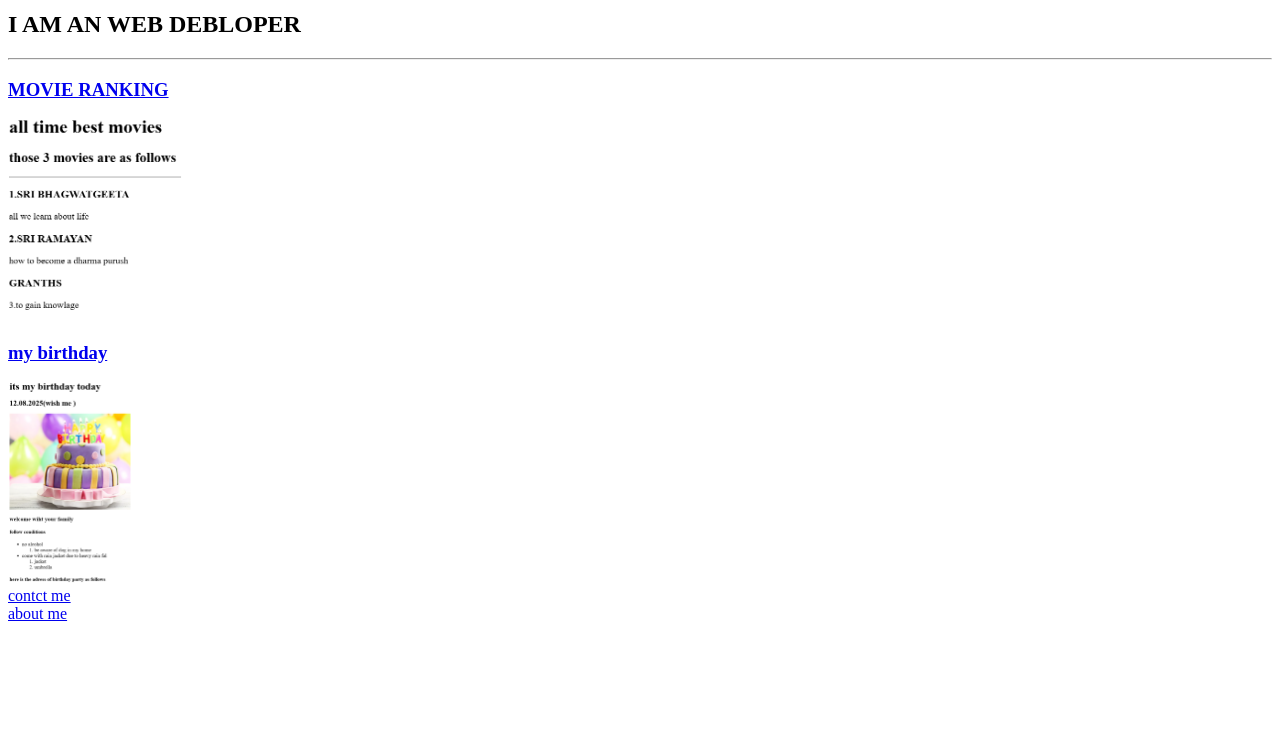
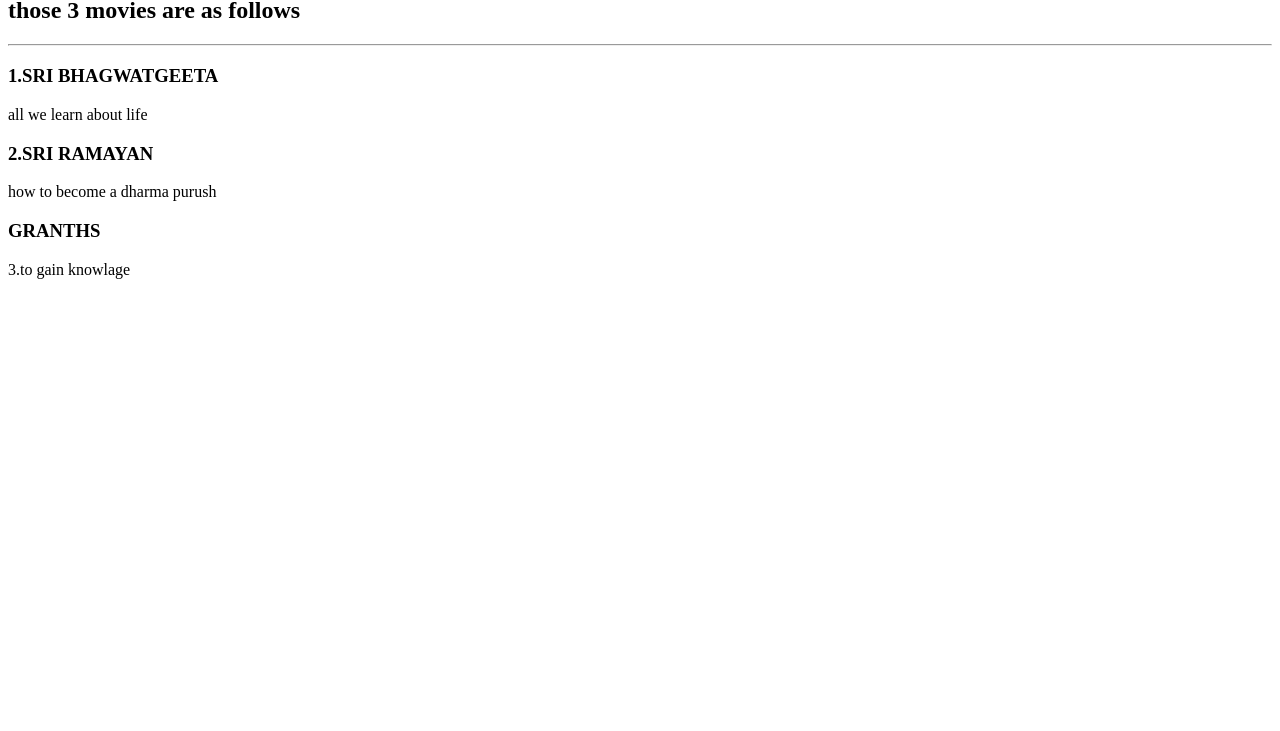
Before and after one commit to anacondasnake886-max/html.portfolio, a plain HTML site: page index.html in a window 1280 px wide. Shown: the part 69-800 px from the top of the page. Drawn offline with Linux system fonts and the light colour scheme.

Commit message:
Add files via upload

```diff
--- a/index.html
+++ b/index.html
@@ -1,21 +1,10 @@
-<!DOCTYPE html>
-<html lang="en">
-
-<head>
-    <meta charset="UTF-8">
-    <title>ritik's portfolioa </title>
-</head>
-<body>
-    <h1>RTIK'S PORTFOLIO </h1>
-    <H2>I AM AN WEB DEBLOPER </H2>
-    <HR />
-    <H3> <A href="../2.4+Movie+Ranking+Project/2.4 Movie Ranking Project/index.html">MOVIE RANKING </A></A></H3>
-    <img src="./assets/images/movie .png" height="200" alt="movies">
-    <h3> <a href="../3.4 Birthday Invite Project/index.html">my birthday </a>  </h3>
-    <img src="./assets/images/image.png" height="200" alt="birthday">
-    </HR><br>
-    <a href="./public/contact.html">contct me</a>
-    <br>
-    <a href="./public/about.html">about me </a>
-</body>
-</html>
+<! Write your code below -->
+<h1>all time best  movies</h1>
+<h2>those 3 movies are as follows</h2>
+<hr>
+<h3>1.SRI BHAGWATGEETA</h3>
+<p>all we learn about life </p>
+<H3>2.SRI RAMAYAN</H3>
+<p>how to become a dharma purush</p>
+<H3>GRANTHS</H3>
+<p>3.to gain knowlage</p>
```
